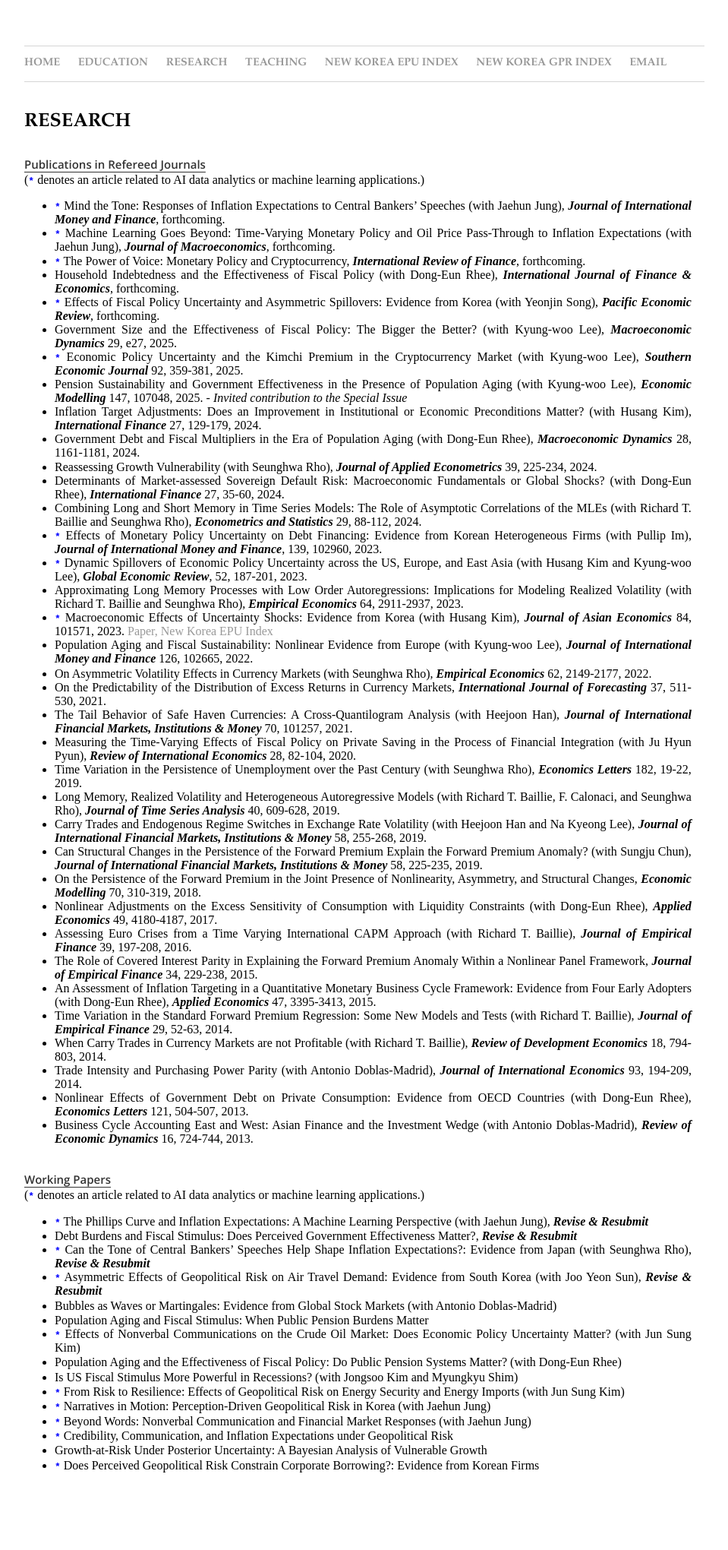
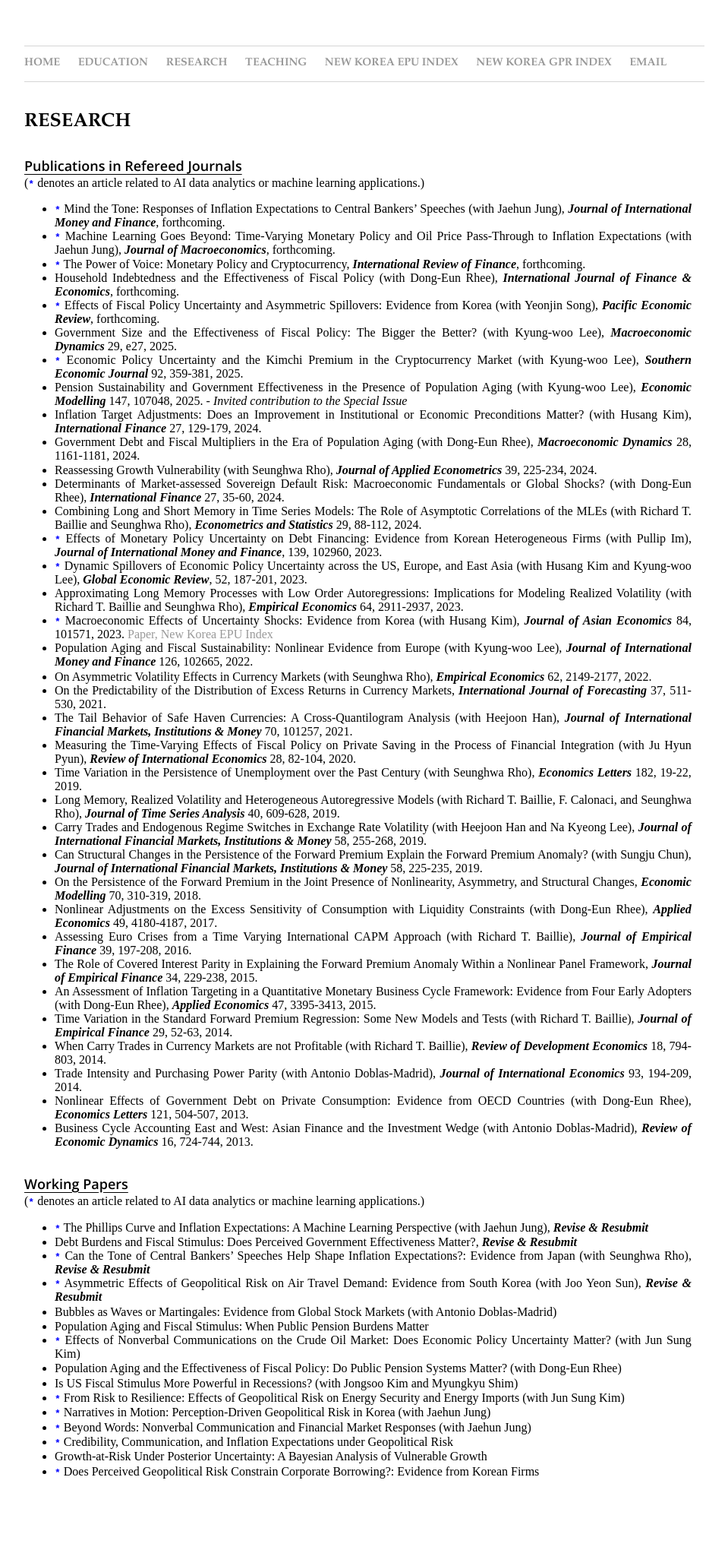
Before and after one commit to dooyeoncho/dooyeoncho.github.io, a Jekyll site: the page built from pages/research.html, in a window 1280 px wide. Shown: the whole page at 76% size, without its empty margins (160-1119 px from the left). Built offline with Jekyll 4.4.1, drawn with Linux system fonts in a browser that asks for light colours.

Commit message:
Update research.html

```diff
--- a/pages/research.html
+++ b/pages/research.html
@@ -26,7 +26,7 @@
   <link href="https://fonts.googleapis.com/css2?family=Open+Sans:wght@600&display=swap" rel="stylesheet">
 </head>
 
-<div><b><p style="font-family: 'Open Sans', sans-serif; font-size: 15px; font-weight: 800; color: #333333; text-decoration: underline; text-underline-position: under; margin: 0;">Publications in Refereed Journals</font></p></b></div> </div></li>(<code style="color : blue"><b>*</b></code> denotes an article related to AI data analytics or machine learning applications.)</li></div>
+<div><b><p style="font-family: 'Open Sans', sans-serif; font-size: 18px; font-weight: 800; color: black; text-decoration: underline; text-underline-position: under; margin: 0;">Publications in Refereed Journals</font></p></b></div> </div></li>(<code style="color : blue"><b>*</b></code> denotes an article related to AI data analytics or machine learning applications.)</li></div>
 		<div><ul>
 			<span><li><code style="color : blue"><b>*</b></code> Mind the Tone: Responses of Inflation Expectations to Central Bankers’ Speeches (with Jaehun Jung), <em property="italic"><b>Journal of International Money and Finance</b></em>, forthcoming.</li></span>
 			<span><li><code style="color : blue"><b>*</b></code> Machine Learning Goes Beyond: Time-Varying Monetary Policy and Oil Price Pass-Through to Inflation Expectations (with Jaehun Jung), <em property="italic"><b>Journal of Macroeconomics</b></em>, forthcoming.</li></span>
@@ -68,7 +68,7 @@
                 </ul>
 		</div>&nbsp;
 
-<div><b><p style="font-family: 'Open Sans', sans-serif; font-size: 15px; font-weight: 800; color: #333333; text-decoration: underline; text-underline-position: under; margin: 0;">Working Papers</font></p></b> </div></li>(<code style="color : blue"><b>*</b></code> denotes an article related to AI data analytics or machine learning applications.)</li></div>
+<div><b><p style="font-family: 'Open Sans', sans-serif; font-size: 18px; font-weight: 800; color: black; text-decoration: underline; text-underline-position: under; margin: 0;">Working Papers</font></p></b> </div></li>(<code style="color : blue"><b>*</b></code> denotes an article related to AI data analytics or machine learning applications.)</li></div>
 	<ul>
 		<span><li><code style="color : blue"><b>*</b></code> The Phillips Curve and Inflation Expectations: A Machine Learning Perspective (with Jaehun Jung), <em property="italic"><b>Revise & Resubmit</b></em></li></span>
 		<span><li>Debt Burdens and Fiscal Stimulus: Does Perceived Government Effectiveness Matter?, <em property="italic"><b>Revise & Resubmit</b></em></li></span>
```
